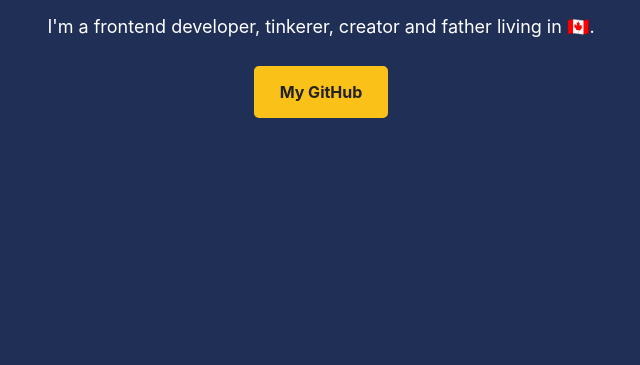
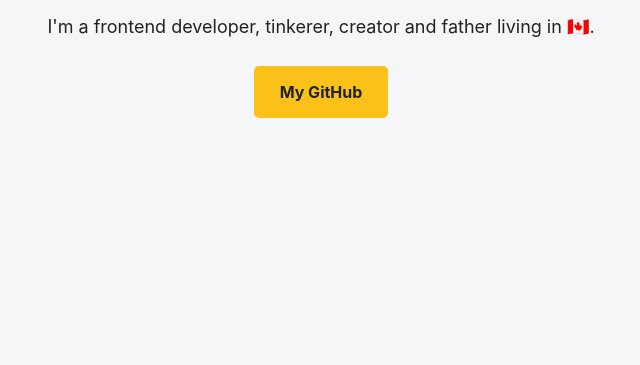
Before and after one commit to matoululu/portfolio, a plain HTML site: page index.html in a window 1280 px wide. Shown: the part 435-800 px from the top of the page, without its empty margins (319-959 px from the left). Drawn offline with Linux system fonts and the light colour scheme.

Commit message:
blue to white

```diff
--- a/index.html
+++ b/index.html
@@ -26,8 +26,8 @@
   <style>
     :root {
       --border-radius: 5px;
-      --color-background: #1f2f56;
-      --color-font: #fff;
+      --color-background: #f4f6f8;
+      --color-font: #222;
       --color-font-button: #222;
       --color-primary: #fac218;
       --color-primary-hover: #9f7320;
```
